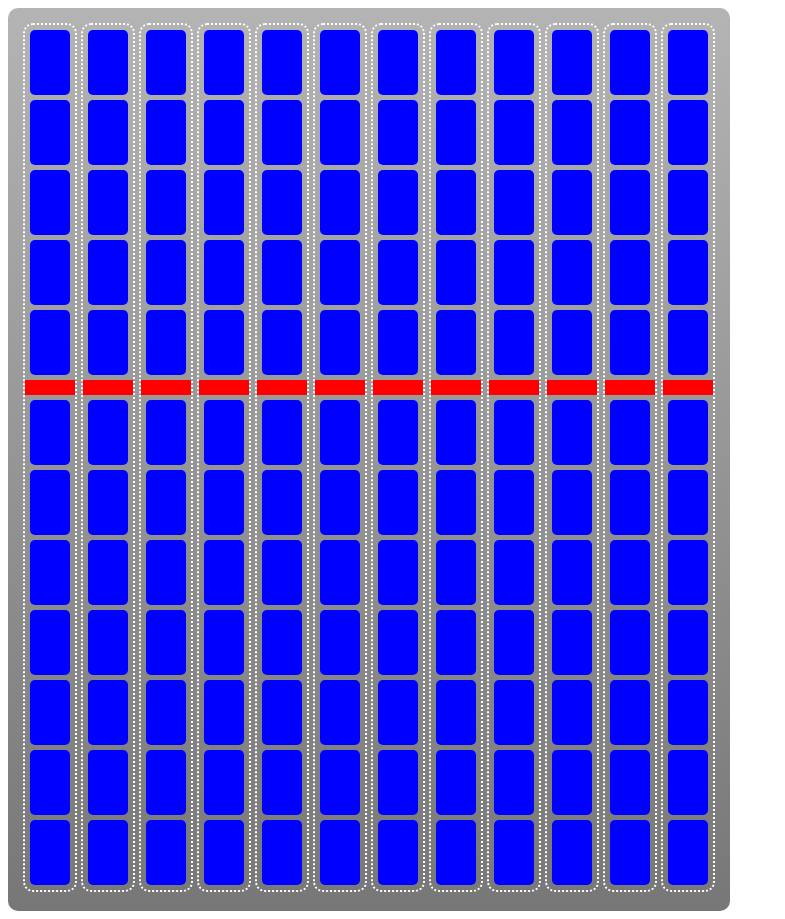
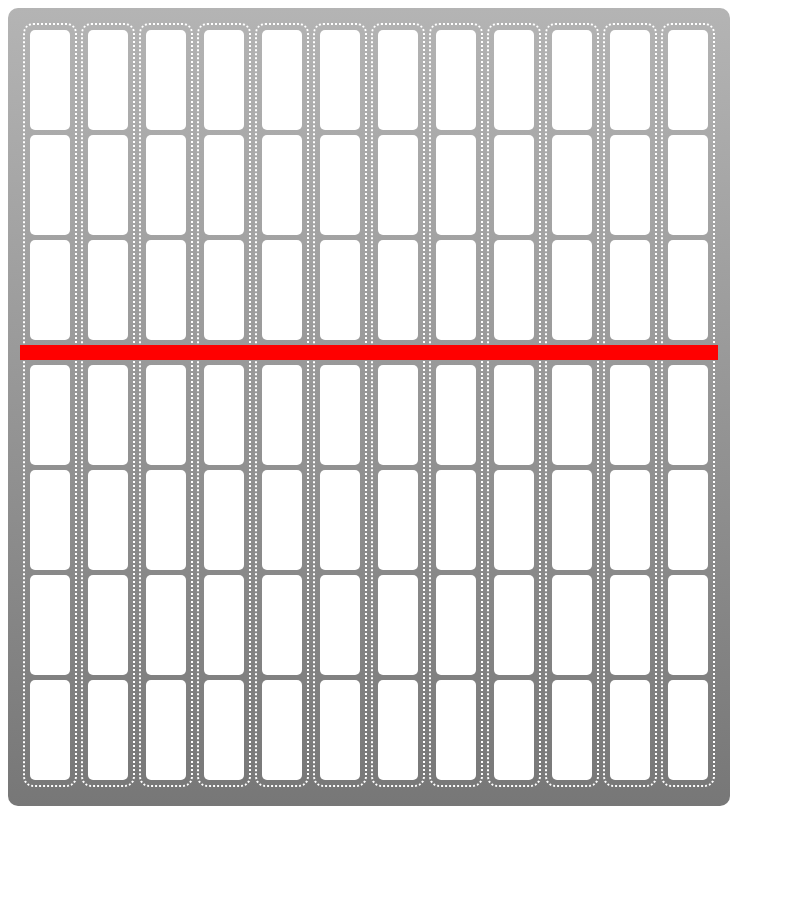
Before and after one commit to InDieTasten/DigitalDepot, a plain HTML site: page src/realtime-display/index.html in a window 1280 px wide. Shown: the whole page, without its empty margins (0-785 px from the left). After the commit the page ends 814 px from the top, so only its background shows below. Drawn offline with Linux system fonts and the light colour scheme.

Commit message:
Fix positions

```diff
--- a/src/realtime-display/index.html
+++ b/src/realtime-display/index.html
@@ -18,14 +18,16 @@
         }
         .position {
             width: 40px;
-            height: 65px;
-            background-color: blue;
+            height: 100px;
+            background-color: white;
             border-radius: 5px;
             margin: 5px;
         }
         .evac-zone {
             background-color: red;
             height: 15px;
+            margin-left: -5px;
+            margin-right: -5px;
         }
         .bus {
             position: absolute;
@@ -46,12 +48,7 @@
             <div class="position"></div>
             <div class="position"></div>
             <div class="position"></div>
-            <div class="position"></div>
-            <div class="position"></div>
             <div class="evac-zone"></div>
-            <div class="position"></div>
-            <div class="position"></div>
-            <div class="position"></div>
             <div class="position"></div>
             <div class="position"></div>
             <div class="position"></div>
@@ -61,12 +58,7 @@
             <div class="position"></div>
             <div class="position"></div>
             <div class="position"></div>
-            <div class="position"></div>
-            <div class="position"></div>
             <div class="evac-zone"></div>
-            <div class="position"></div>
-            <div class="position"></div>
-            <div class="position"></div>
             <div class="position"></div>
             <div class="position"></div>
             <div class="position"></div>
@@ -76,12 +68,7 @@
             <div class="position"></div>
             <div class="position"></div>
             <div class="position"></div>
-            <div class="position"></div>
-            <div class="position"></div>
             <div class="evac-zone"></div>
-            <div class="position"></div>
-            <div class="position"></div>
-            <div class="position"></div>
             <div class="position"></div>
             <div class="position"></div>
             <div class="position"></div>
@@ -91,12 +78,7 @@
             <div class="position"></div>
             <div class="position"></div>
             <div class="position"></div>
-            <div class="position"></div>
-            <div class="position"></div>
             <div class="evac-zone"></div>
-            <div class="position"></div>
-            <div class="position"></div>
-            <div class="position"></div>
             <div class="position"></div>
             <div class="position"></div>
             <div class="position"></div>
@@ -106,12 +88,7 @@
             <div class="position"></div>
             <div class="position"></div>
             <div class="position"></div>
-            <div class="position"></div>
-            <div class="position"></div>
             <div class="evac-zone"></div>
-            <div class="position"></div>
-            <div class="position"></div>
-            <div class="position"></div>
             <div class="position"></div>
             <div class="position"></div>
             <div class="position"></div>
@@ -121,12 +98,7 @@
             <div class="position"></div>
             <div class="position"></div>
             <div class="position"></div>
-            <div class="position"></div>
-            <div class="position"></div>
             <div class="evac-zone"></div>
-            <div class="position"></div>
-            <div class="position"></div>
-            <div class="position"></div>
             <div class="position"></div>
             <div class="position"></div>
             <div class="position"></div>
@@ -136,12 +108,7 @@
             <div class="position"></div>
             <div class="position"></div>
             <div class="position"></div>
-            <div class="position"></div>
-            <div class="position"></div>
             <div class="evac-zone"></div>
-            <div class="position"></div>
-            <div class="position"></div>
-            <div class="position"></div>
             <div class="position"></div>
             <div class="position"></div>
             <div class="position"></div>
@@ -151,12 +118,7 @@
             <div class="position"></div>
             <div class="position"></div>
             <div class="position"></div>
-            <div class="position"></div>
-            <div class="position"></div>
             <div class="evac-zone"></div>
-            <div class="position"></div>
-            <div class="position"></div>
-            <div class="position"></div>
             <div class="position"></div>
             <div class="position"></div>
             <div class="position"></div>
@@ -166,12 +128,7 @@
             <div class="position"></div>
             <div class="position"></div>
             <div class="position"></div>
-            <div class="position"></div>
-            <div class="position"></div>
             <div class="evac-zone"></div>
-            <div class="position"></div>
-            <div class="position"></div>
-            <div class="position"></div>
             <div class="position"></div>
             <div class="position"></div>
             <div class="position"></div>
@@ -181,12 +138,7 @@
             <div class="position"></div>
             <div class="position"></div>
             <div class="position"></div>
-            <div class="position"></div>
-            <div class="position"></div>
             <div class="evac-zone"></div>
-            <div class="position"></div>
-            <div class="position"></div>
-            <div class="position"></div>
             <div class="position"></div>
             <div class="position"></div>
             <div class="position"></div>
@@ -196,12 +148,7 @@
             <div class="position"></div>
             <div class="position"></div>
             <div class="position"></div>
-            <div class="position"></div>
-            <div class="position"></div>
             <div class="evac-zone"></div>
-            <div class="position"></div>
-            <div class="position"></div>
-            <div class="position"></div>
             <div class="position"></div>
             <div class="position"></div>
             <div class="position"></div>
@@ -211,23 +158,13 @@
             <div class="position"></div>
             <div class="position"></div>
             <div class="position"></div>
-            <div class="position"></div>
-            <div class="position"></div>
             <div class="evac-zone"></div>
-            <div class="position"></div>
-            <div class="position"></div>
-            <div class="position"></div>
             <div class="position"></div>
             <div class="position"></div>
             <div class="position"></div>
             <div class="position"></div>
         </div>
     </div>
-    <!-- <div class="bus" style="top: 250px; left: 100px;">
-
-    </div>
-    <div class="bus" style="top: 250px; left: 250px;">121</div>
-    <div class="bus" style="top: 250px; left: 400px;">121</div> -->
 
     <script src="index.js"></script>
 </body>
```
